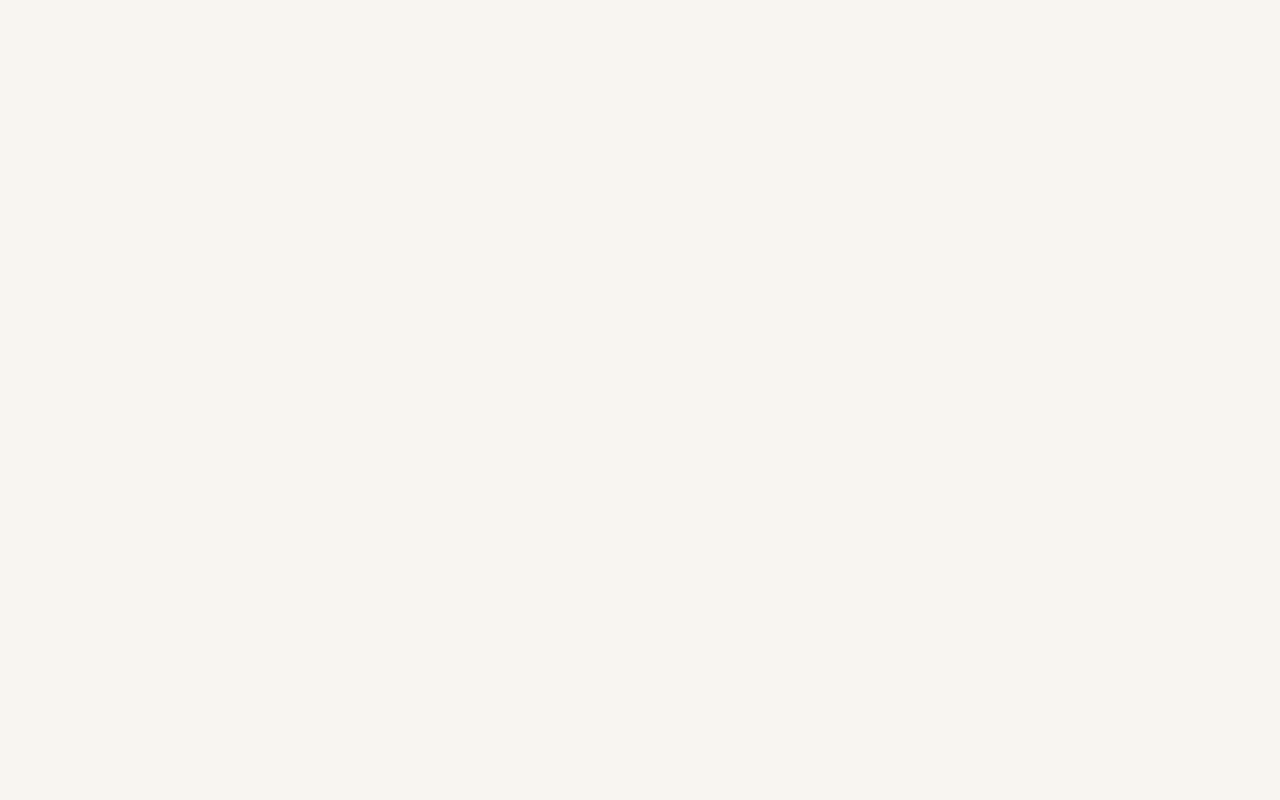
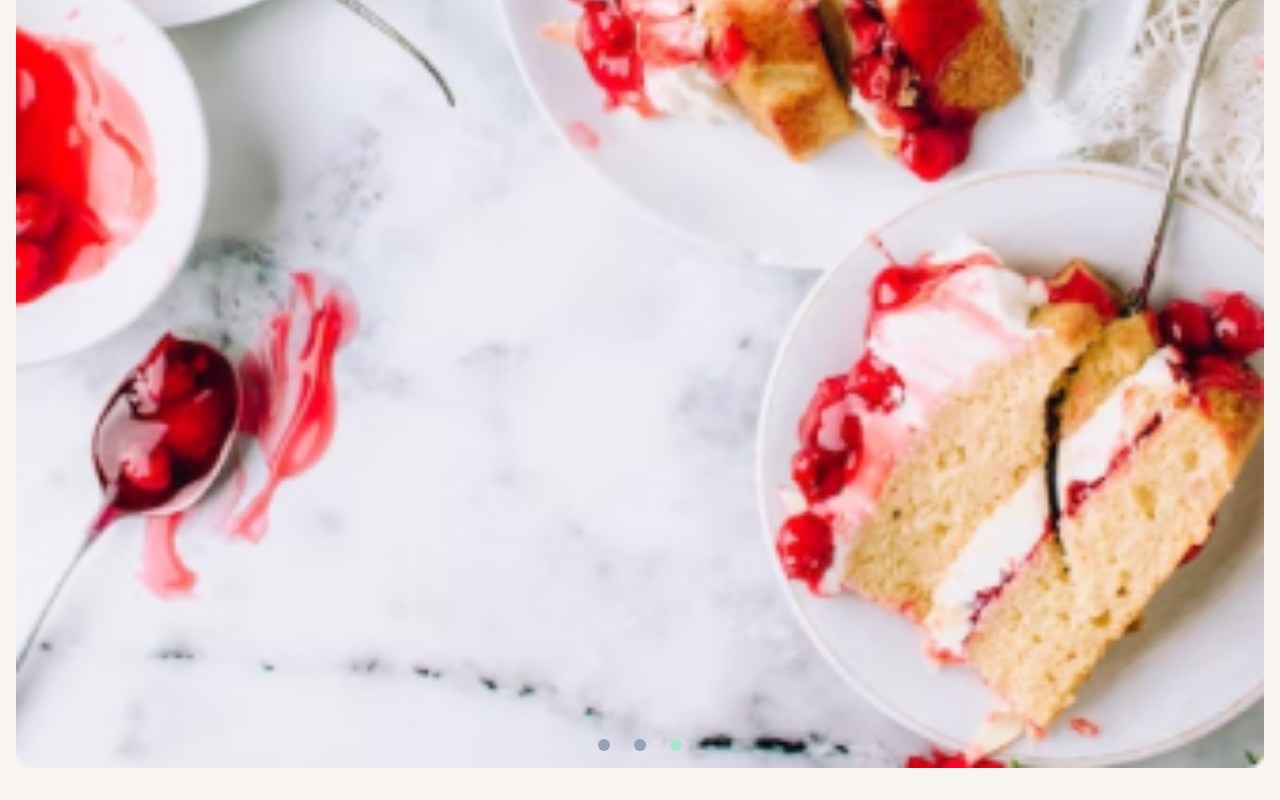
Before and after one commit to edukaki/JenifferCakes, a Next.js app: page / in a window 1280 px wide. Shown: the part 654-1454 px from the top of the page. Before the commit the page ends 800 px from the top, so only its background shows below. Built offline with nearby package versions, Linux system fonts and the light colour scheme.

Commit message:
feat(index): add carousel

```diff
--- a/src/app/page.jsx
+++ b/src/app/page.jsx
@@ -1,3 +1,46 @@
+'use client';
+import Image from 'next/image';
+import carousel1 from '../assets/images/mobile/carousel1_head.png';
+import carousel2 from '../assets/images/mobile/carousel2_head.png';
+import carousel3 from '../assets/images/mobile/carousel3_head.png';
+import { Carousel } from 'react-responsive-carousel';
+import 'react-responsive-carousel/lib/styles/carousel.min.css';
+
 export default function Home() {
-  return <h1>Home</h1>;
+  return (
+    <header className="container-mobile">
+      <Carousel
+        className="rounded-lg py-8"
+        autoPlay={true}
+        showThumbs={false}
+        emulateTouch={true}
+        showArrows={false}
+        showStatus={false}
+        infiniteLoop={true}
+        renderIndicator={(onClickHandler, isSelected, index) => {
+          return (
+            <span
+              className={`w-3 h-3 ${
+                isSelected ? 'bg-candy-green' : 'bg-slate-400'
+              } inline-block rounded-full cursor-pointer mx-3`}
+              onClick={onClickHandler}
+              onKeyDown={onClickHandler}
+              key={index}
+              role="button"
+            />
+          );
+        }}
+      >
+        <div>
+          <Image src={carousel1} alt="Fatia de bolo" />
+        </div>
+        <div>
+          <Image src={carousel2} alt="Fatia de bolo" />
+        </div>
+        <div>
+          <Image src={carousel3} alt="Fatia de bolo" />
+        </div>
+      </Carousel>
+    </header>
+  );
 }
```
